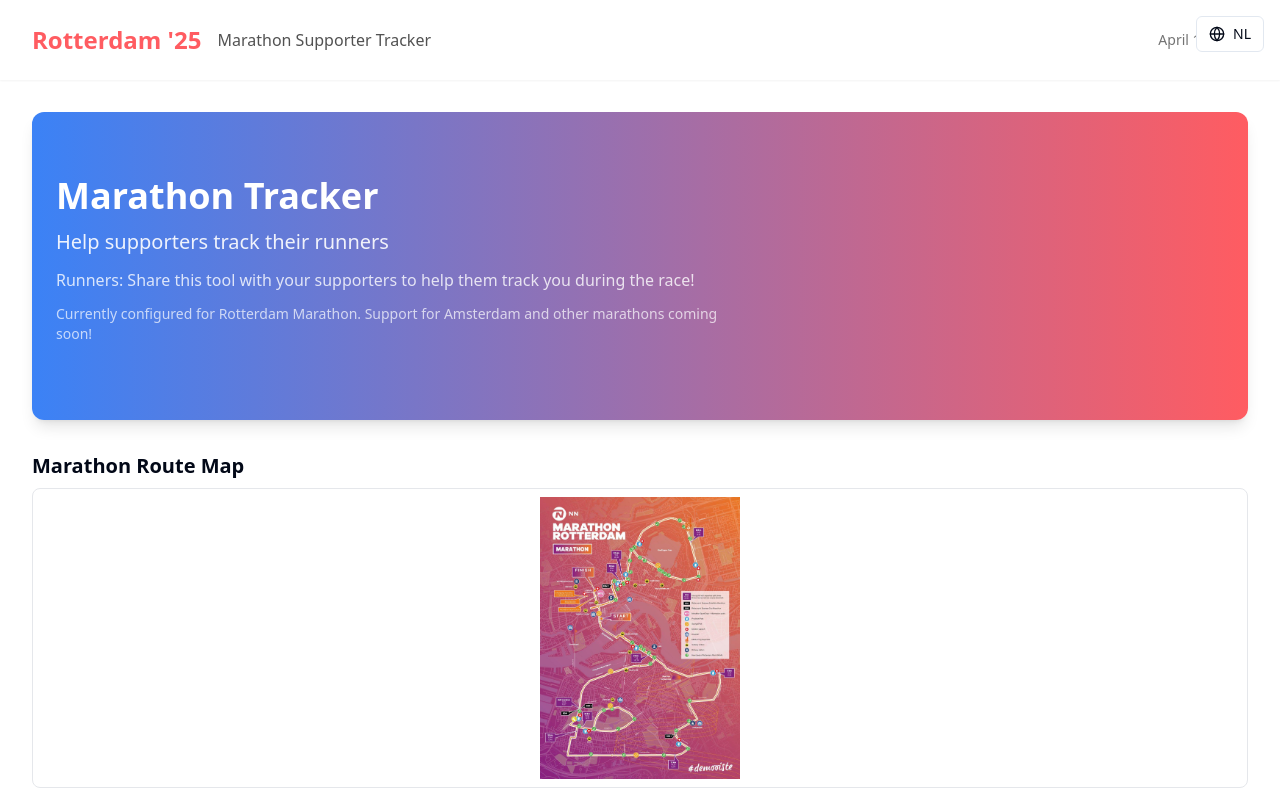
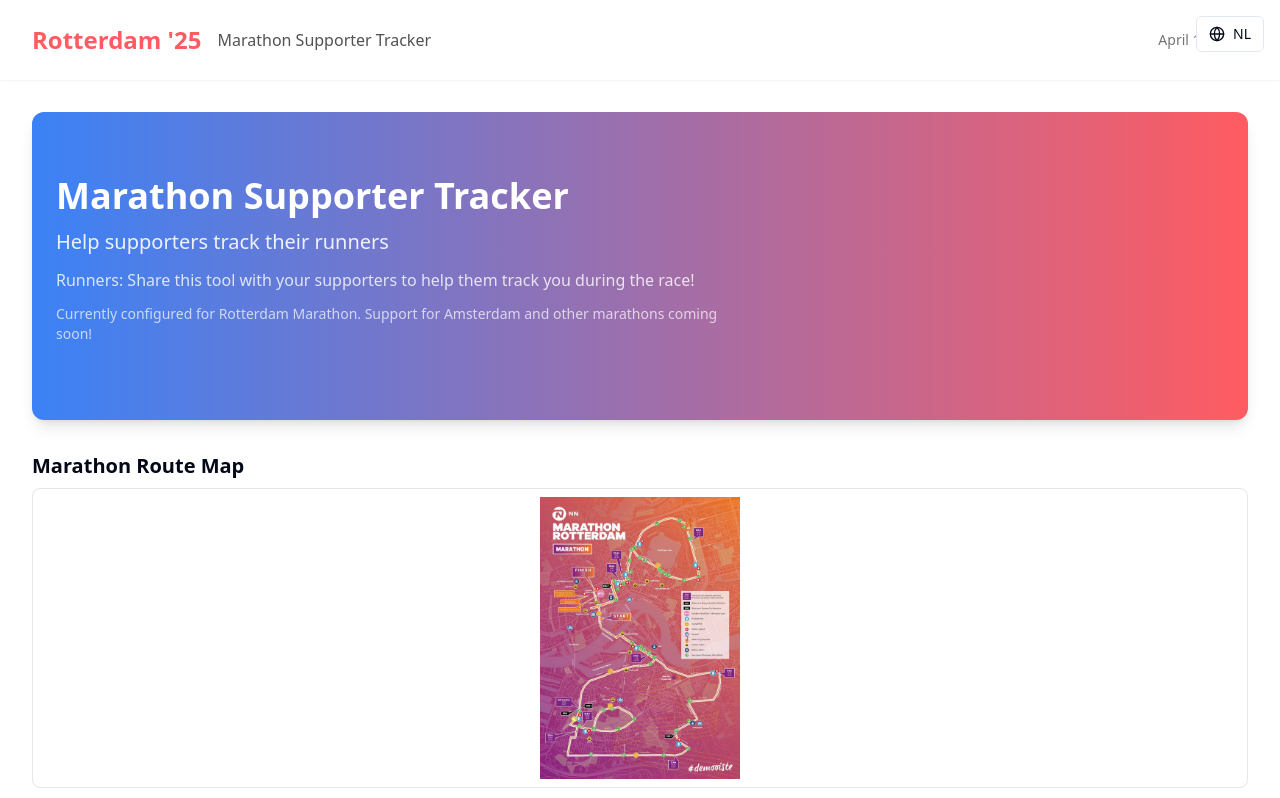
Before and after one commit to Pimvandermeer/marathon_runner, a React (Vite) app in the folder client/: page / in a window 1280 px wide. Shown: the top 798 px of the page. Built offline with nearby package versions, Linux system fonts and the light colour scheme; what drizzle-zod would draw is missing.

Commit message:
Change title

```diff
--- a/client/src/contexts/LanguageContext.tsx
+++ b/client/src/contexts/LanguageContext.tsx
@@ -16,7 +16,7 @@ const LanguageContext = createContext<LanguageContextType | undefined>(undefined
 // English translations
 const enTranslations: Record<string, string> = {
   // Page titles and general UI
-  "app.title": "Marathon Tracker",
+  "app.title": "Marathon Supporter Tracker",
   "app.subtitle": "Help supporters track their runners",
   "app.coming_soon": "Currently configured for Rotterdam Marathon. Support for Amsterdam and other marathons coming soon!",
   "app.runner_share": "Runners: Share this tool with your supporters to help them track you during the race!",
@@ -153,7 +153,7 @@ const enTranslations: Record<string, string> = {
 // Dutch translations
 const nlTranslations: Record<string, string> = {
   // Page titles and general UI
-  "app.title": "Marathon Volger",
+  "app.title": "Marathon Supporter Tracker",
   "app.subtitle": "Help supporters hun lopers te volgen",
   "app.coming_soon": "Momenteel geconfigureerd voor Rotterdam Marathon. Ondersteuning voor Amsterdam en andere marathons komt binnenkort!",
   "app.runner_share": "Lopers: Deel deze tool met je supporters om hen te helpen je te volgen tijdens de race!",
```
